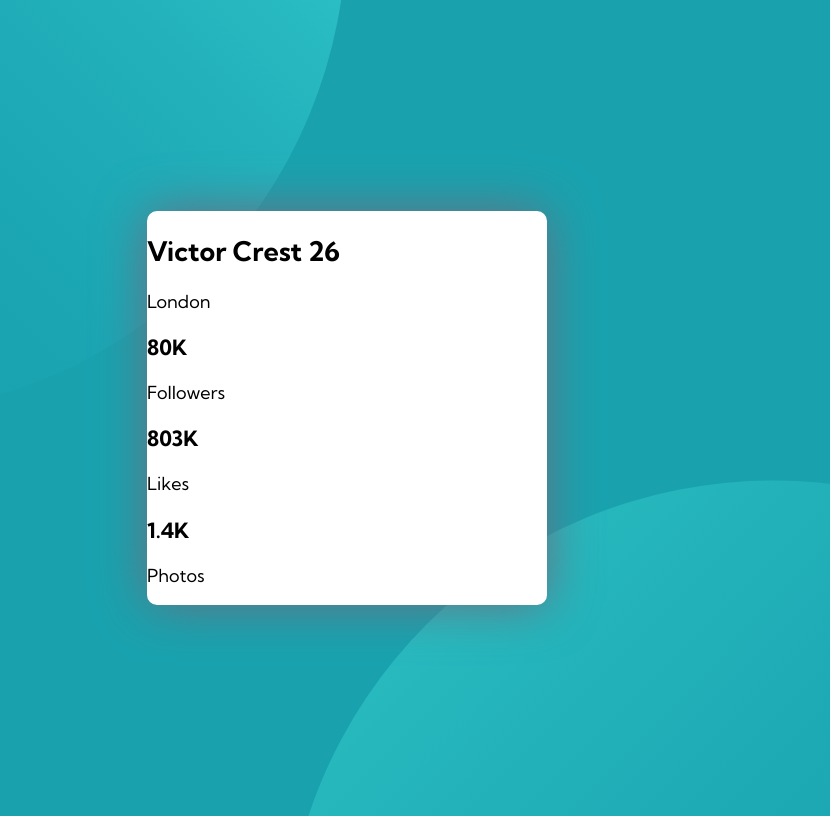
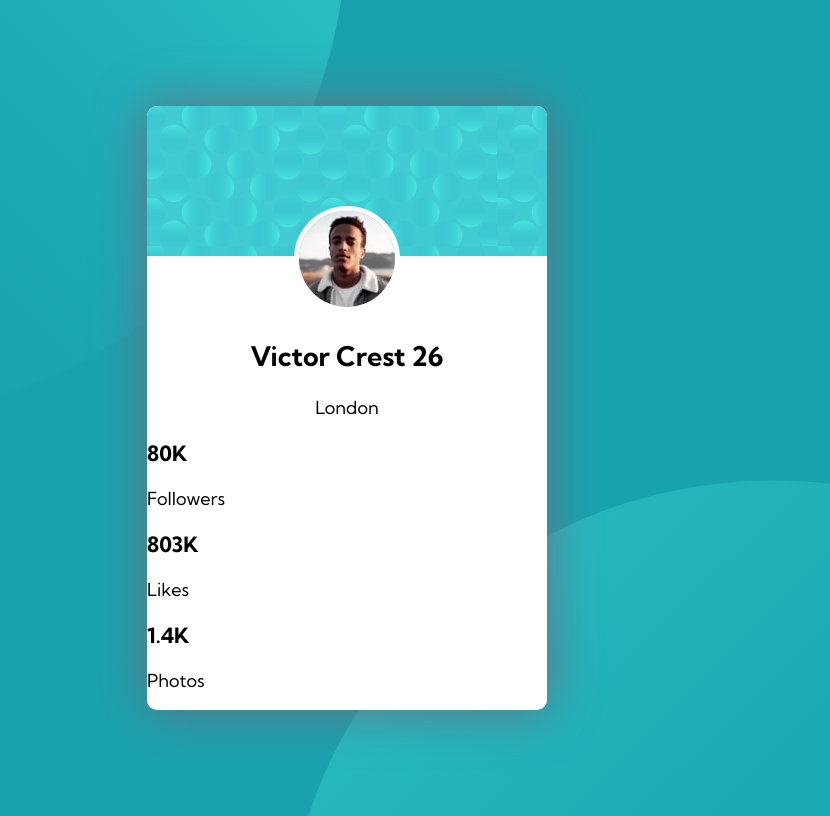
Before and after one commit to mherdez/desafio-newbie-04, a plain HTML site: page index.html in a window 1280 px wide. Shown: the whole page, without its empty margins (293-1123 px from the left). Drawn offline with Linux system fonts and the light colour scheme.

Commit message:
.avatar - imagen añadida

```diff
--- a/index.html
+++ b/index.html
@@ -22,7 +22,9 @@
   <div class="card">
     <div class="card-header"></div>
     <div class="card-body">
-      <div class="avatar"></div>
+      <div class="avatar">
+        <img src="./images/image-victor.jpg" alt="image-victor">
+      </div>
       <h2>Victor Crest <span>26</span></h2>
       <p>London</p>
     </div>
--- a/style.css
+++ b/style.css
@@ -23,4 +23,23 @@ body {
   background-color: white;
   box-shadow: 0px 0px 50px var(--dark-grayish-blue);
   border-radius: 10px;
+  overflow: hidden;
 }
+
+.card-header {
+  height: 150px;
+  background-image: url(./images/bg-pattern-card.svg);
+}
+
+.card-body {
+  text-align: center;
+}
+
+.avatar {
+  margin-top: -50px;
+}
+
+.avatar img {
+  border: 5px solid white;
+  border-radius: 100%;
+}
```
